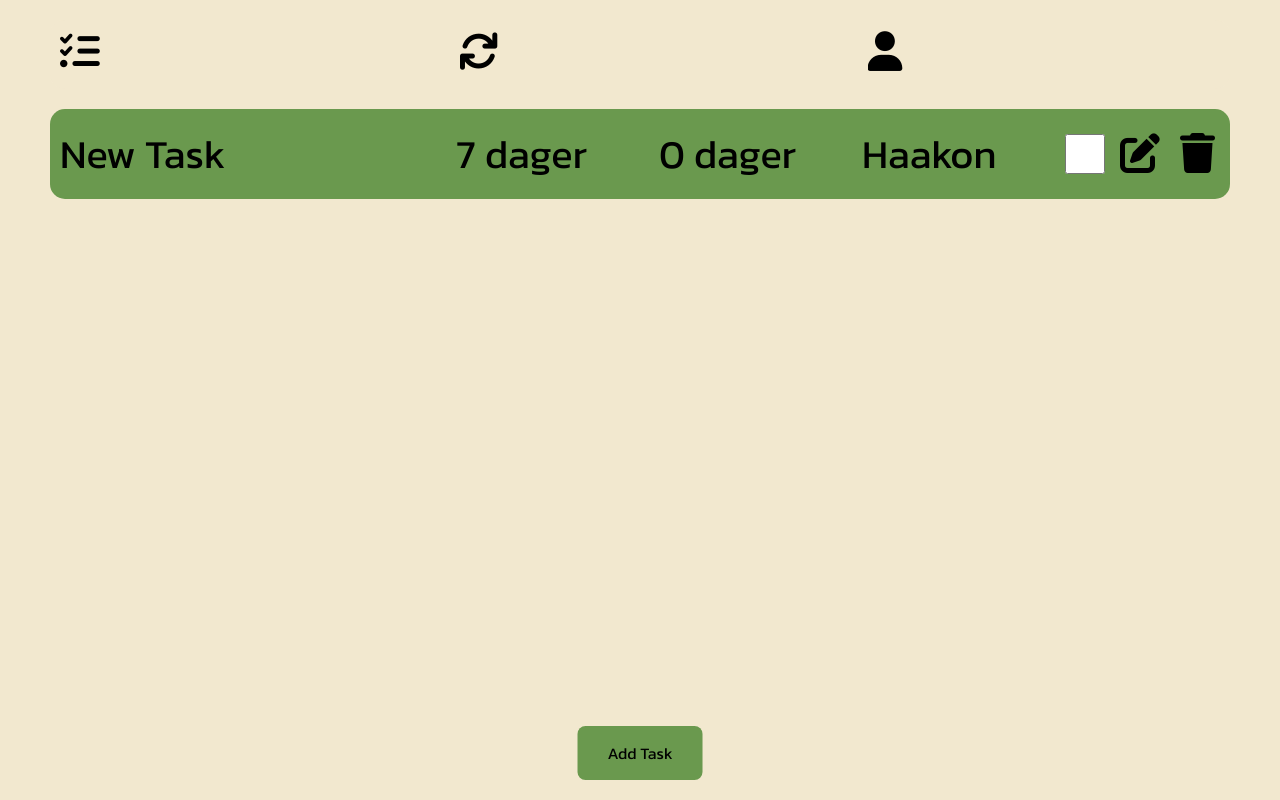
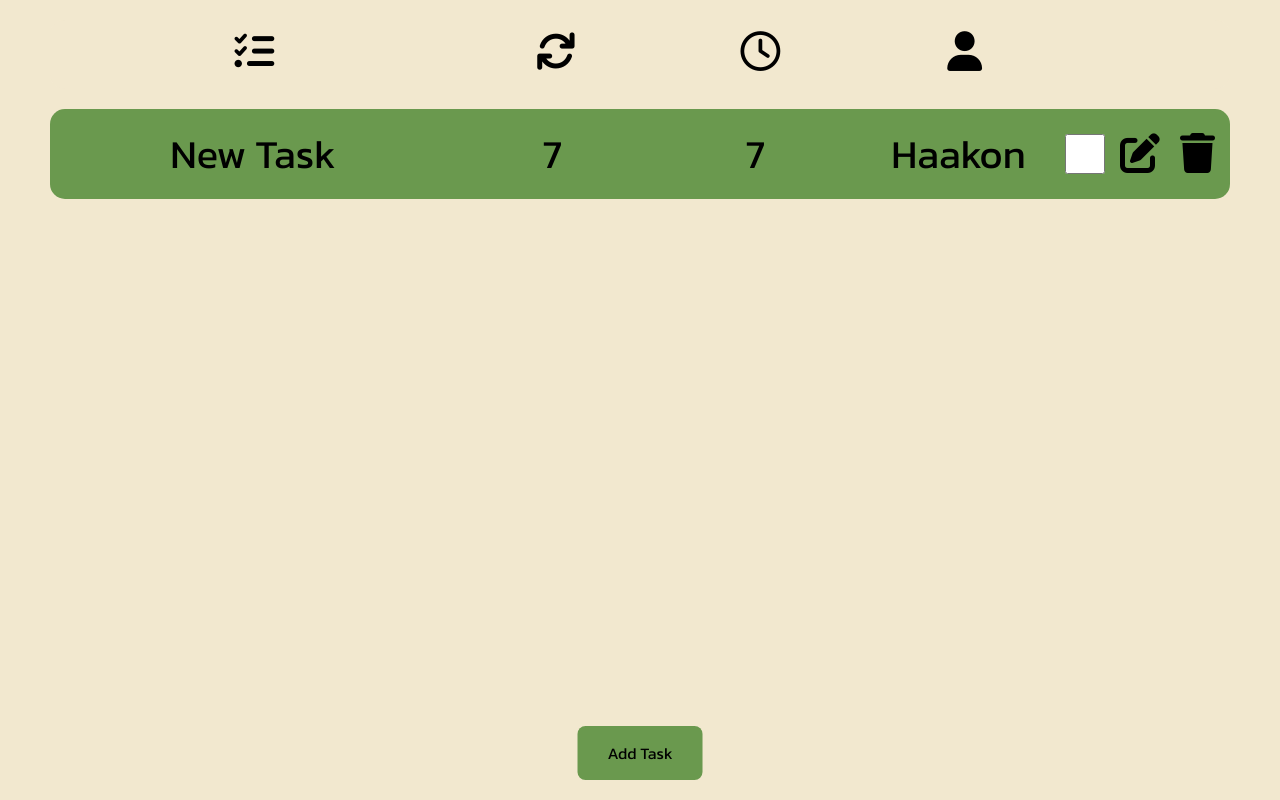
Before and after one commit to H44K0N/kolllektiv, a plain HTML site: page index.html in a window 1280 px wide. Both pictures are taken after a click on the button "Add Task". Drawn offline with Linux system fonts and the light colour scheme.

Commit message:
Endret ikoner og css

```diff
--- a/Script/script.js
+++ b/Script/script.js
@@ -12,7 +12,7 @@ function done(currentCheckbox) {
   const personElement = flexStripe.querySelector("#person");
 
   // Update "last-done" to 0 days
-  if (lastDoneElement) lastDoneElement.innerText = "0 dager";
+  if (lastDoneElement) lastDoneElement.innerText = "0";
 
   // Automatically uncheck the checkbox after 2 seconds
   setTimeout(() => {
@@ -40,8 +40,8 @@ function addTask() {
 
   newTask.innerHTML = `
     <p id="task-name">New Task</p>
-    <p id="interval">7 dager</p>
-    <p id="last-done">0 dager</p>
+    <p id="interval">7</p>
+    <p id="last-done">7</p>
     <p id="person">Haakon</p>
     <label>
       <input type="checkbox" onclick="done(this)" />
@@ -72,14 +72,14 @@ function editTask(editButton) {
     flexStripe.querySelector("#task-name").innerText = taskName;
   }
   if (interval) {
-    flexStripe.querySelector("#interval").innerText = `${interval} dager`;
+    flexStripe.querySelector("#interval").innerText = `${interval}`;
   }
   if (person) {
     flexStripe.querySelector("#person").innerText = person;
   }
 
   // Reset the "last-done" value
-  flexStripe.querySelector("#last-done").innerText = "0 dager";
+  flexStripe.querySelector("#last-done").innerText = "0";
 
   // Save updated tasks to Local Storage
   saveTasks();
--- a/Style/style.css
+++ b/Style/style.css
@@ -33,6 +33,7 @@ body {
   white-space: nowrap; /* Prevents line breaks */
   overflow: hidden; /* Ensures content stays within the container */
   text-overflow: ellipsis; /* Adds '...' for overflowing text */
+  text-align: center;
 }
 
 .flex-stripe-over {
--- a/index.html
+++ b/index.html
@@ -18,10 +18,10 @@
   </head>
   <body>
     <div class="flex-stripe flex-stripe-over">
-      <p><i class="fas fa-tasks"></i></p>
-      <p><i class="fas fa-sync"></i></p>
-      <p><i class="fa fa-calendar-check-o"></i></p>
-      <p><i class="fas fa-user"></i></p>
+      <p title="Oppgaver"><i class="fas fa-tasks"></i></p>
+      <p title="Intervall"><i class="fas fa-sync"></i></p>
+      <p title="Frist"><i class="fa-regular fa-clock"></i></p>
+      <p title="Ansvar"><i class="fas fa-user"></i></p>
       <p id="completed">Utført</p>
       <p id="completed"></p>
       <label>
```
